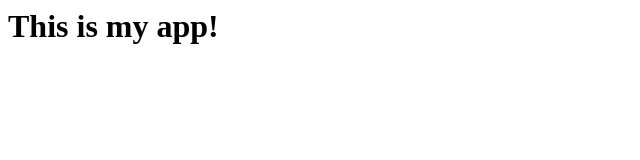
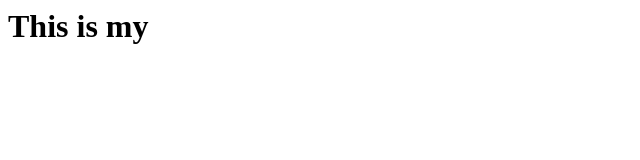
Before and after one commit to tpalin1/myappsample, a plain HTML site: page index.html in a window 1280 px wide. Shown: the whole page, without its empty margins (0-640 px from the left). Drawn offline with Linux system fonts and the light colour scheme.

Commit message:
Initial commit

```diff
--- a/index.html
+++ b/index.html
@@ -6,6 +6,6 @@
     <title>My App</title>
 </head>
 <body>
-    <h1>This is my app!</h1>
+    <h1>This is my </h1>
 </body>
 </html>
```
